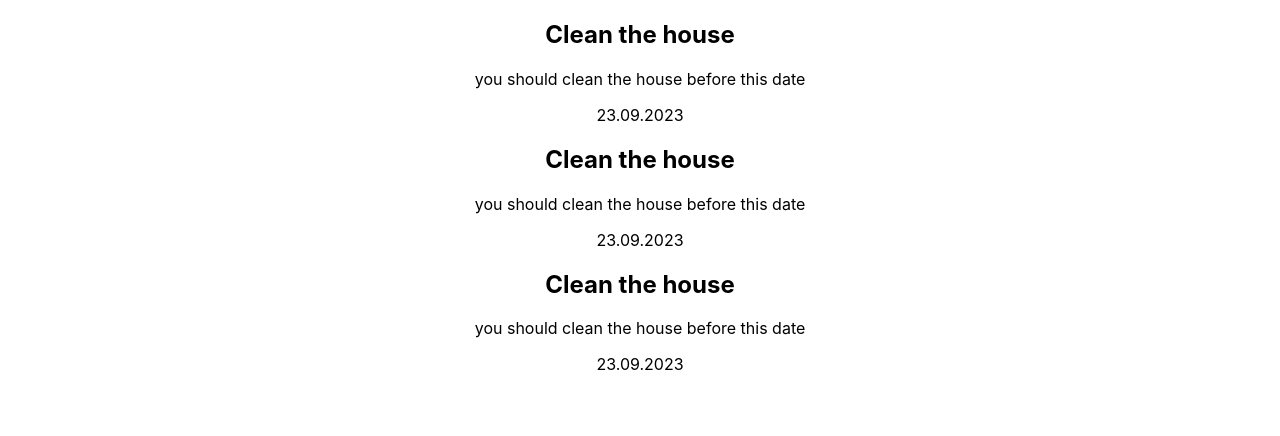
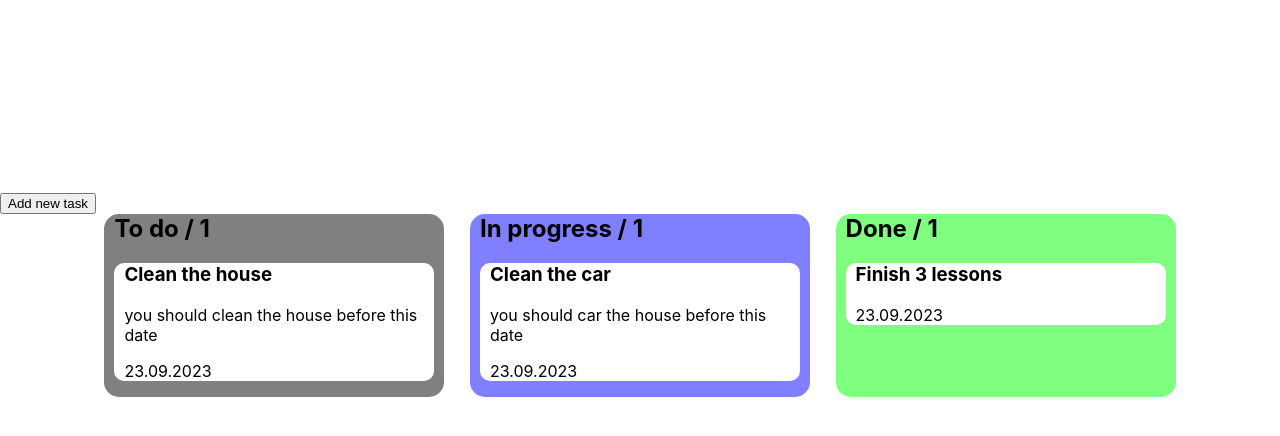
Before and after one commit to MayaNour/react_todo_app, a React (Create React App) app: page / in a window 1280 px wide. Shown: the top 436 px of the page. Built offline with nearby package versions, Linux system fonts and the light colour scheme.

Commit message:
Setup list and task components and style them

```diff
--- a/src/App.css
+++ b/src/App.css
@@ -1,38 +1,30 @@
 .App {
-  text-align: center;
+  margin-top: 15%;
 }
 
-.App-logo {
-  height: 40vmin;
-  pointer-events: none;
+.lists{
+  display: flex;
+  justify-content: center;
 }
 
-@media (prefers-reduced-motion: no-preference) {
-  .App-logo {
-    animation: App-logo-spin infinite 20s linear;
-  }
+.list{
+  /* background-color: antiquewhite; */
+  border-radius: 15px;
+  margin: 0 1%;
+  text-align: left;
+  padding-left: 10px;
+  padding-right: 10px;
+  width: 25%;
 }
 
-.App-header {
-  background-color: #282c34;
-  min-height: 100vh;
-  display: flex;
-  flex-direction: column;
-  align-items: center;
-  justify-content: center;
-  font-size: calc(10px + 2vmin);
-  color: white;
+.list h2{
+  margin-top: 0;
 }
 
-.App-link {
-  color: #61dafb;
+
+.task{
+  background-color: white;
+  border-radius: 10px;
+  padding-left: 10px;
+  padding-right: 10px;
 }
-
-@keyframes App-logo-spin {
-  from {
-    transform: rotate(0deg);
-  }
-  to {
-    transform: rotate(360deg);
-  }
-}
--- a/src/App.js
+++ b/src/App.js
@@ -1,21 +1,32 @@
+import { useState } from 'react';
 import './App.css';
 import List from './List';
 import Task from './Task';
 
-const tasks_lists = [
-  {title: "To do", color:"blue"},
-  {title: "In progress", color:"yellow"},
-  {title: "Done", color:"red"}];
+const l = [
+  {title: "To do", color:"Grey",
+  tasks:[{title:"Clean the house",
+          description:"you should clean the house before this date",
+          date:"23.09.2023"}]},
+  {title: "In progress", color:"#0000ff80",
+  tasks:[{title:"Clean the car",
+          description:"you should car the house before this date",
+          date:"23.09.2023"}]},
+  {title: "Done", color:"#00ff0080",
+  tasks:[{title:"Finish 3 lessons",
+          description:"",
+          date:"23.09.2023"}]},];
 
 
 function App() {
+  const [lists, setLists] = useState(l);
+
   return (
     <div className="App">
-      {tasks_lists.map(item =>{
-        return <List>
-          <Task title={"Clean the house"} description={"you should clean the house before this date"} date={"23.09.2023"}/>
-        </List>
-      })}
+      <div><button>Add new task</button></div>
+      <div className='lists'>
+      {lists.map(item =>{return <List  title={item.title} color={item.color} tasks={item.tasks} />})}
+      </div>
     </div>
   );
 }
--- a/src/List.js
+++ b/src/List.js
@@ -1,8 +1,14 @@
 import Task from "./Task";
-const List = ({children}) =>{
-    return <div>
-        {children}
-    </div>;
+
+const List = ({title, color, tasks}) =>{
+    const listColor = {
+        'background-color': color
+    }
+    return (
+    <div className="list" style={listColor}>
+        <h2>{title} / {tasks.length}</h2>
+        {tasks.map(task => <Task title={task.title} description={task.description} date={task.date}/>)}
+    </div>);
 }
 
 export default List;
--- a/src/Task.js
+++ b/src/Task.js
@@ -1,7 +1,7 @@
 const Task = ({title, description, date}) =>{
     return (
-    <div>
-        <h2>{title}</h2>
+    <div className="task">
+        <h3>{title}</h3>
         <p>{description}</p>
         <p>{date}</p>
     </div>)
```
